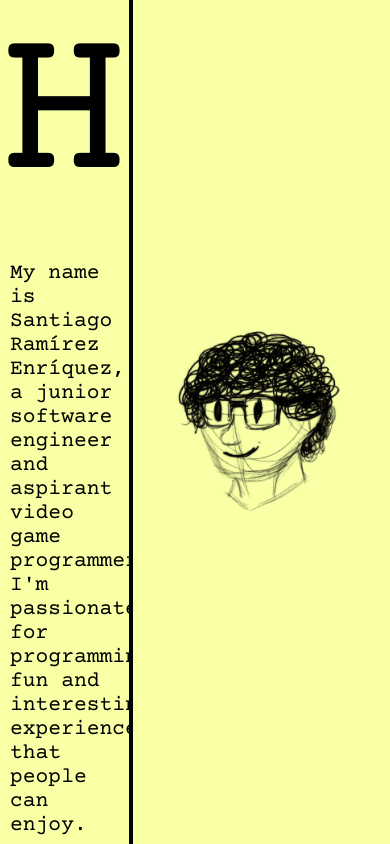
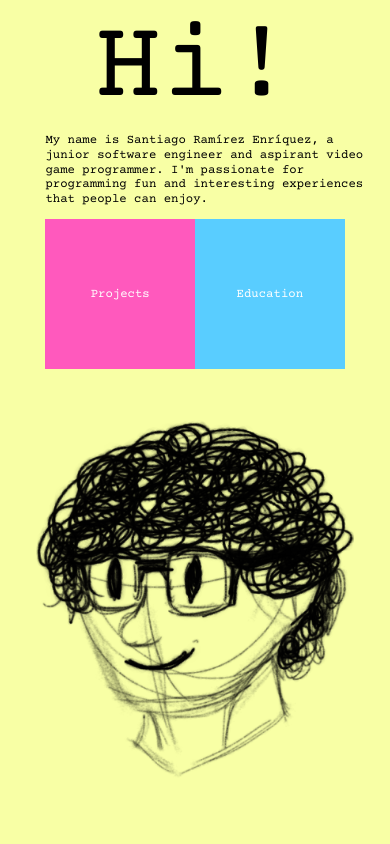
Before and after one commit to GreatUsername63/Santy-Website, a React (Vite) app: page / in a window 390 px wide. Built offline with nearby package versions, Linux system fonts and the light colour scheme.

Commit message:
Fixing up main css

```diff
--- a/src/styles/index.css
+++ b/src/styles/index.css
@@ -1,3 +1,5 @@
+/* MAIN PAGE */
+
 :root {
   background-color: #F8FFA5;
 }
@@ -10,13 +12,12 @@ aside {
   top: 0px;
   left: 0px;
   height: 100%;
-  overflow: auto;
+  overflow: none;
   border-right: black solid 4px;
+  display: flex;
+  flex-direction: column;
   justify-content: center;
-}
-
-#project-aside {
-  background-color: #FF59BD;
+  align-content: center;
 }
 
 h1,
@@ -30,7 +31,7 @@ p {
 }
 
 h1 {
-  font-size: 160pt;
+  font-size: calc(9vw + 9vh);
   font-weight: 300;
   margin: 0px;
   text-align: center;
@@ -45,9 +46,11 @@ h2 {
 }
 
 p {
-  font-size: 16pt;
-  margin-left: 10px;
-  margin-right: 10px;
+  font-size: calc(1vw + 1vh);
+  line-height: 1.2;
+  padding-left: 10%;
+  padding-right: 5%;
+  margin-top: 0px;
 }
 
 #button-container {
@@ -58,7 +61,7 @@ p {
 
 .index-button {
   display: flex;
-  font-size: x-large;
+  font-size: calc(1vw + 1vh);
   width: 40%;
   aspect-ratio: 1;
   border: 0px;
@@ -97,7 +100,37 @@ p {
   margin: auto;
   position: relative;
   width: 85%;
-  right: 6%
+}
+
+/* Make image scale to a maximum of 683.4 pixels */
+@media screen and (min-width: 1200px) {
+  #main-image-container img {
+    width: 683.4px;
+  }
+}
+
+@media screen and (max-width: 800px) {
+  aside {
+    position: static;
+    width: 100%;
+    height: auto;
+    overflow: auto;
+    border: 0px;
+  }
+
+  #main-image-container {
+    position: static;
+    width: 100%;
+    overflow: auto;
+    border: 0px;
+    margin-top: 50px;
+  }
+}
+
+/* PROJECT PAGE */
+
+#project-aside {
+  background-color: #FF59BD;
 }
 
 #project-aside-header-container {
@@ -107,8 +140,6 @@ p {
 #project-aside-button-container {
   height: 72%;
 }
-
-
 
 .project-button {
   height: 20%;
```
Also changed, not shown: src/assets/08_05_24 autoretrato chistoso 1.png.
